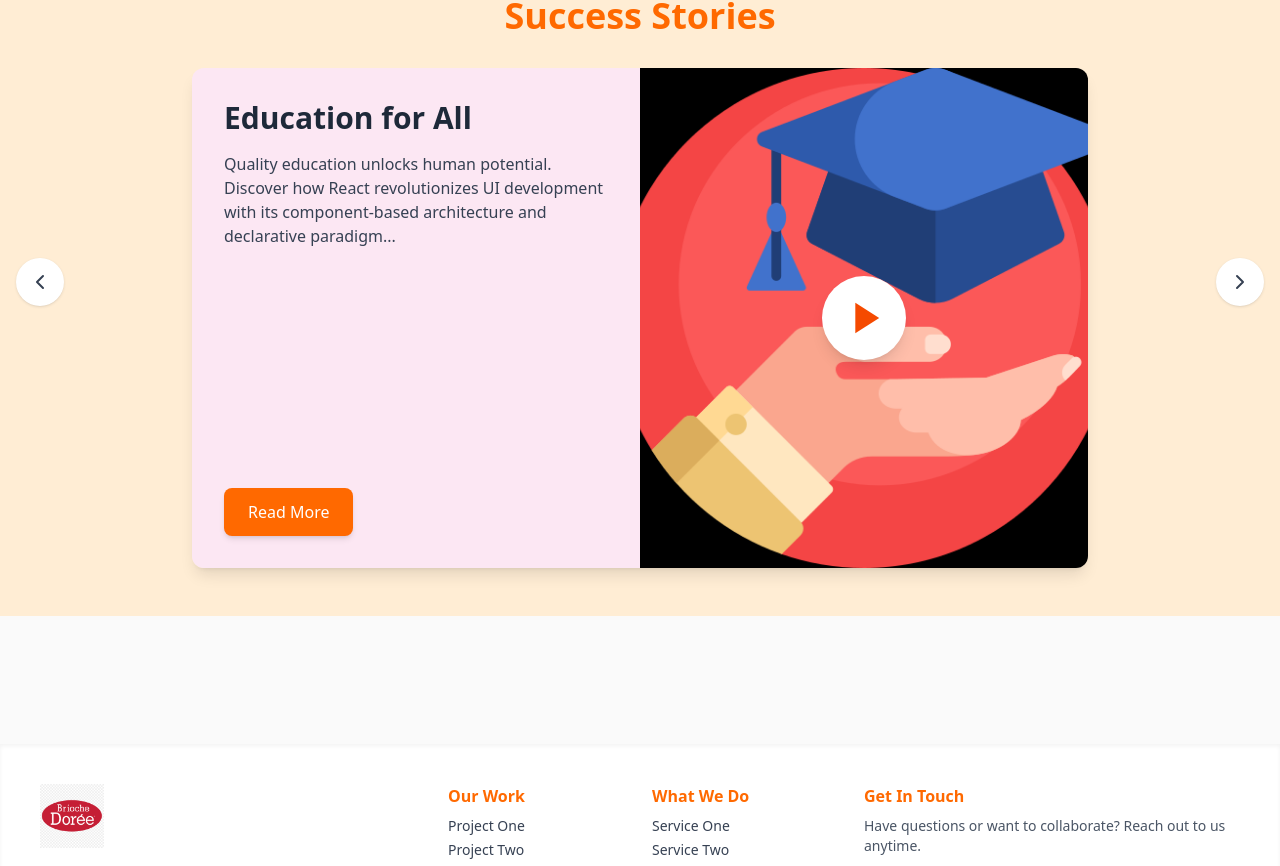
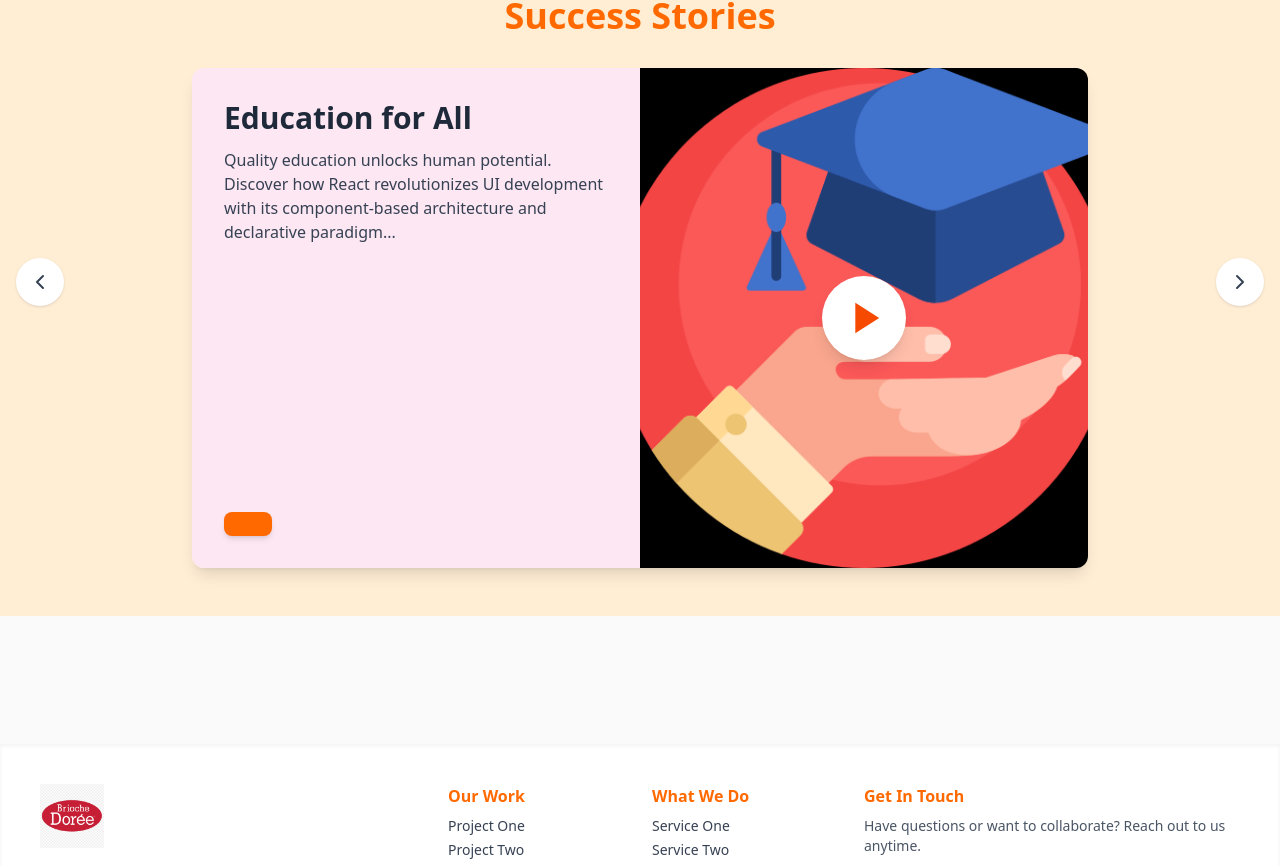
Before and after one commit to taisan10/Doree-Foundation, a React (Vite) app in the folder Frontend/: page / in a window 1280 px wide. Shown: the part 3408-4274 px from the top of the page. Built offline with nearby package versions, Linux system fonts and the light colour scheme.

Commit message:
first commit

```diff
--- a/Frontend/src/Components/Home/s/StoryCard.jsx
+++ b/Frontend/src/Components/Home/s/StoryCard.jsx
@@ -87,14 +87,14 @@ export default function StoryCard({ story, active }) {
         className={`w-full sm:w-1/2 p-6 sm:p-8 ${story.bgColor} flex flex-col justify-between`}
       >
         <div>
-          <h2 className="text-xl sm:text-2xl md:text-3xl text-gray-800 font-bold mb-3 sm:mb-4">
+          <h2 className="text-xl sm:text-2xl md:text-3xl text-gray-800 font-bold mb-1 md:mb-3 sm:mb-4">
             {story.title}
           </h2>
-          <p className="text-sm sm:text-base text-gray-700 mb-4 sm:mb-6">
+          <p className="text-sm sm:text-base text-gray-700 md:mb-4 sm:mb-6">
             {story.description}
           </p>
         </div>
-        <button className="bg-orange-500 text-white px-4 sm:px-6 py-2 sm:py-3 rounded-lg shadow-md hover:bg-orange-600 transition w-fit">
+        <button className="bg-orange-500 text-white  px-4 sm:px-6 py-2 sm:py-3 rounded-lg shadow-md hover:bg-orange-600 transition w-fit">
           {story.buttonText}
         </button>
       </div>
--- a/Frontend/src/Components/Home/s/storiesData.js
+++ b/Frontend/src/Components/Home/s/storiesData.js
@@ -4,7 +4,7 @@ export const storiesData = [
     title: "Education for All",
     description: "Quality education unlocks human potential. Discover how React revolutionizes UI development with its component-based architecture and declarative paradigm...",
     bgColor: "bg-pink-100",
-    buttonText: "Read More",
+    // buttonText: "Read More",
     videoId: "dQw4w9WgXcQ", // YouTube video ID
     thumbnail: "/Icons/Education.png"
   },
@@ -13,7 +13,7 @@ export const storiesData = [
     title: "Health & Nutrition",
     description: "Ensuring nutritious food and healthcare. Discover how React revolutionizes UI development with its component-based architecture and declarative paradigm...",
     bgColor: "bg-green-100",
-    buttonText: "Read More",
+    // buttonText: "Read More",
     videoId: "9bZkp7q19f0",
     thumbnail: "/Icons/Livelihood.png"
   },
```
